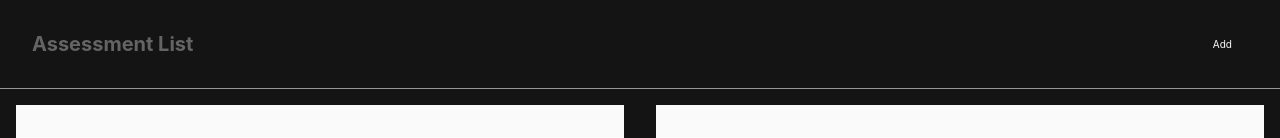
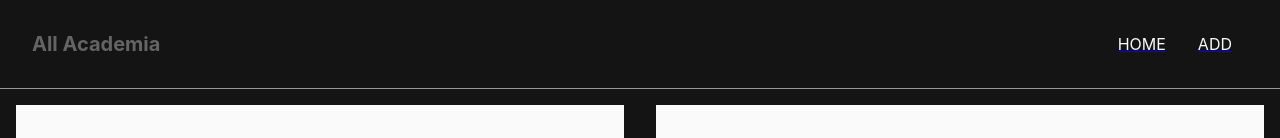
Before and after one commit to KoketsoMawasha/self-student-portal, a React (Create React App) app: page / in a window 1280 px wide. Shown: the top 138 px of the page. Built offline with nearby package versions, Linux system fonts and the light colour scheme.

Commit message:
implemented route for the home page link

```diff
--- a/src/App.js
+++ b/src/App.js
@@ -11,7 +11,7 @@ function App() {
     <Provider>
       <Router>
         <div className="App">
-          <Navbar heading="Assessment List" />
+          <Navbar heading="All Academia" />
           <Switch>
             <Route exact path="/assessment/add" component={AddAssessment} />
             <Route exact path="/" component={Assessments} />
--- a/src/components/Navbar.js
+++ b/src/components/Navbar.js
@@ -1,6 +1,7 @@
 import React, { Component } from "react";
 import "../styling/navbarStyling.css";
 import PropTypes from "prop-types";
+import { Link } from "react-router-dom";
 
 // function Navbar() {
 //   return (
@@ -23,7 +24,13 @@ export default class Navbar extends Component {
       <div className="navbar">
         <h1>{heading}</h1>
         <ul className="nav-links">
-          <li className="add-link">Add</li>
+          <Link to="/" className="home-link">
+            <li className="home-link link">Home</li>
+          </Link>
+
+          <Link to="/assessment/add" className="add-assessment">
+            <li className="add-link link">Add</li>
+          </Link>
         </ul>
       </div>
     );
@@ -34,6 +41,6 @@ Navbar.propTypes = {
   heading: PropTypes.string,
 };
 
-// Navbar.defaultProps = {
-//   heading: "Assessments",
-// };
+Navbar.defaultProps = {
+  heading: "Add Assessment",
+};
--- a/src/styling/navbarStyling.css
+++ b/src/styling/navbarStyling.css
@@ -16,4 +16,7 @@ li{
   list-style: none;
   padding: 0 1rem;
   color: rgb(250,250,250);
+  text-decoration: none;
+  text-transform: uppercase;
+  font-size: 1rem;
 }
```
